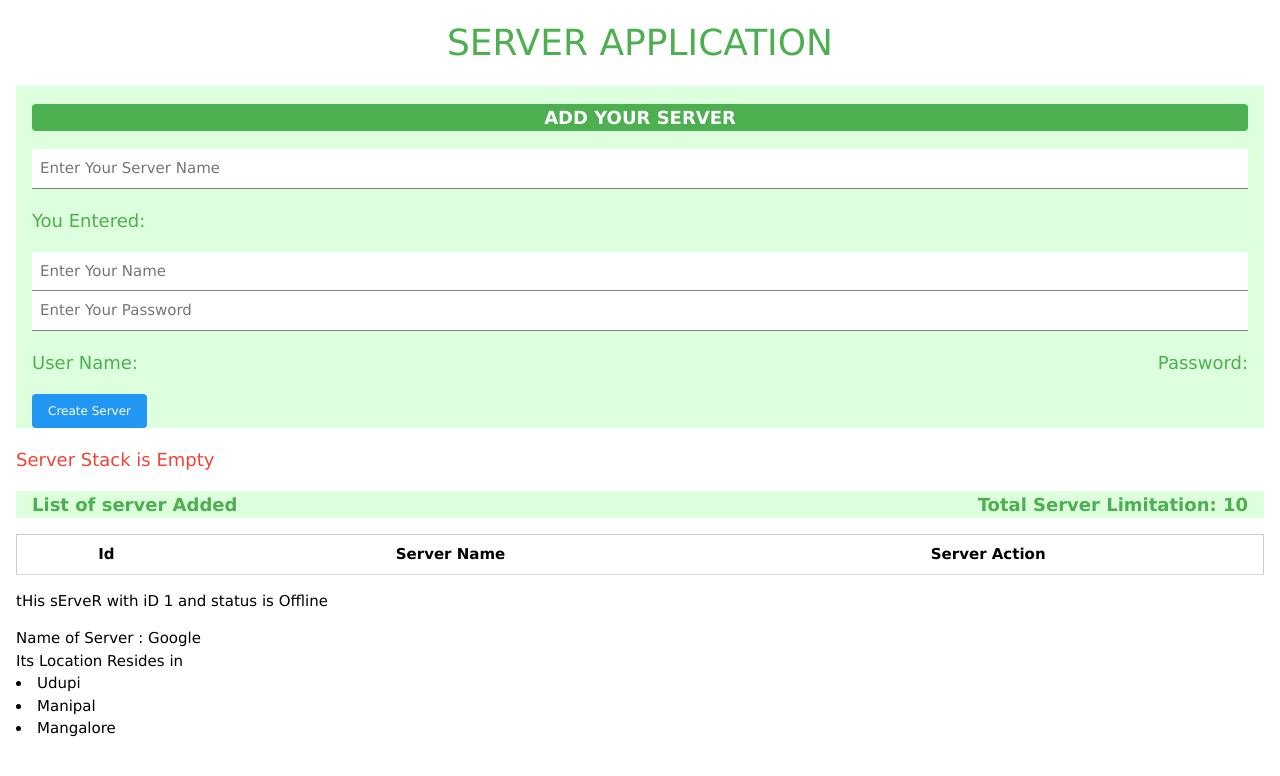
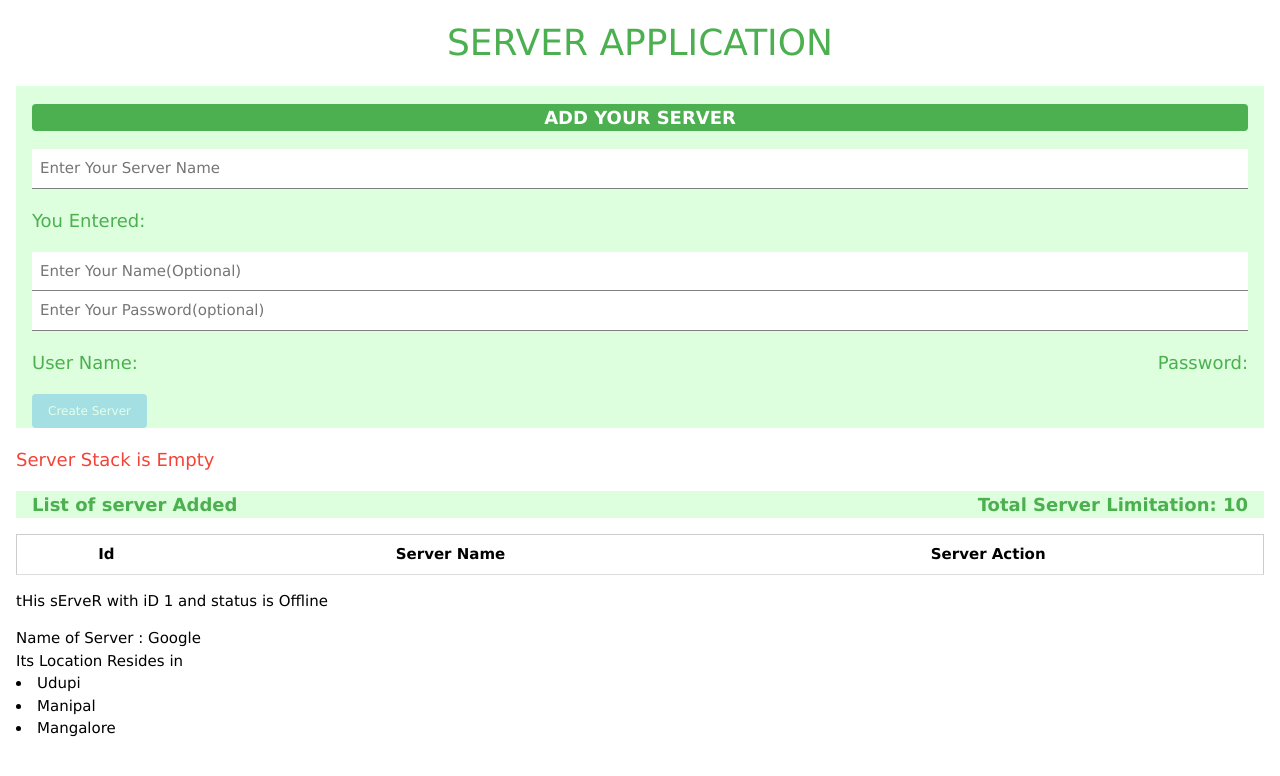
Before and after one commit to navaneeth-algorithm/FrameWork, an Angular app in the folder framework/: page / in a window 1280 px wide. Shown: the top 776 px of the page. Built offline with nearby package versions, Linux system fonts and the light colour scheme.

Commit message:
HEre Goes Assgn of disabling button when user enters no Server Name

```diff
--- a/framework/src/app/servers/servers.component.html
+++ b/framework/src/app/servers/servers.component.html
@@ -16,8 +16,8 @@
             FormsModule should be imported in the appModule which lies in
             @angular/forms path
         -->
-        <input class="w3-input" placeholder="Enter Your Name" [(ngModel)]="nameUser" />
-        <input class="w3-input" type="password" placeholder="Enter Your Password" [(ngModel)]="passwordUser" />
+        <input class="w3-input" placeholder="Enter Your Name(Optional)" [(ngModel)]="nameUser" />
+        <input class="w3-input" type="password" placeholder="Enter Your Password(optional)" [(ngModel)]="passwordUser" />
         <!--Here we are doing string interpulation bindig using {{}} where
             Data can be binded to the Html element
         -->
@@ -34,7 +34,7 @@
             In javascript OnClick,OnMouseIn,..etc is used but here we can remove
             On prefix and include only click,mousein,mouseout...etc
         -->
-        <button class="w3-button w3-blue w3-round w3-small" [disabled]="checkButtonStatusAdd()"
+        <button class="w3-button w3-blue w3-round w3-small" [disabled]="checkButtonStatusAdd()||!serverName"
         (click)="onServerCreation()">Create Server</button>
 
         <!--Here When Create Server button is clicked serverformStatus is setted to True
--- a/framework/src/app/servers/servers.component.ts
+++ b/framework/src/app/servers/servers.component.ts
@@ -30,10 +30,11 @@ export class ServersComponent implements OnInit {
   {
     //This function adds the Server name to the List and called when CreateServer button is clicked
         this.serverstackStatus = "";
-        this.serverList.push(this.serverName);
-        this.noServer=this.serverList.length;
-        this.serverformStatus = true;
-        console.log(this.serverList);
+
+          this.serverList.push(this.serverName);
+          this.noServer=this.serverList.length;
+          this.serverformStatus = true;
+          console.log(this.serverList);
 
   }
   onServerDelete(element:number){
@@ -50,13 +51,13 @@ export class ServersComponent implements OnInit {
       //this.serverList.pop();
       this.noServer=this.serverList.length;
   }
-  checkButtonStatusAdd()
+  checkButtonStatusAdd(setStatus=false)
   {
     if(this.noServer==this.totalServer){
       this.serverstackStatus = "Server Stack is Full";
       return true;
     }
-    return false;
+    return setStatus;
   }
   checkButtonStatusDelete()
   {
```
